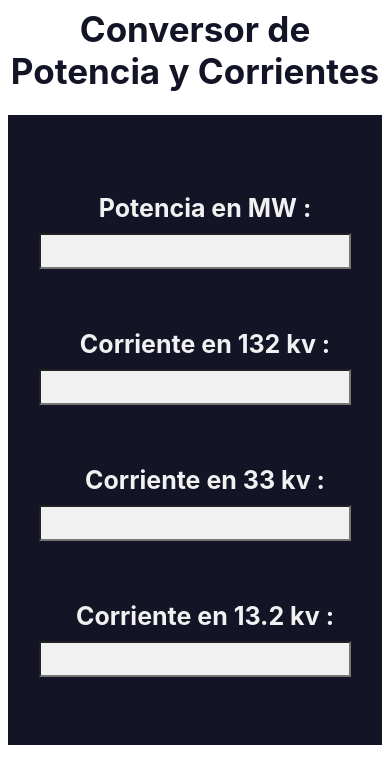
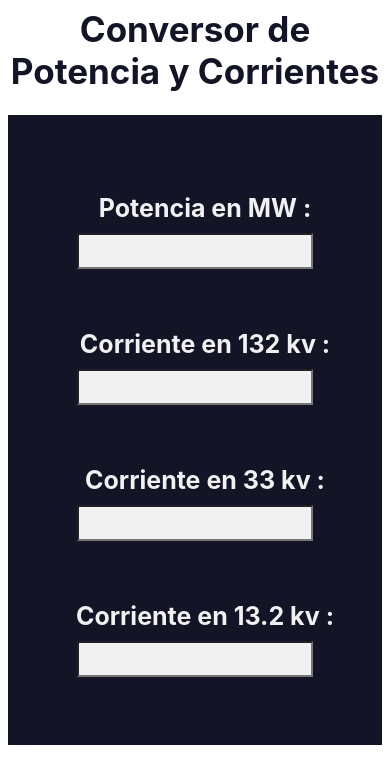
Before and after one commit to Lucasabdala94/calculadoraELECT, a React (Create React App) app: page / in a window 390 px wide. Shown: the top 784 px of the page. Built offline with nearby package versions, Linux system fonts and the light colour scheme.

Commit message:
1 file modified

```diff
--- a/src/style.css
+++ b/src/style.css
@@ -57,8 +57,8 @@ legend {
   }
 
   .fieldset {
-    display: block;
-    width: 100%;
+    display: flex;
+    flex-direction: column;
     margin: 15px 0px;
   }
   .container {
```
